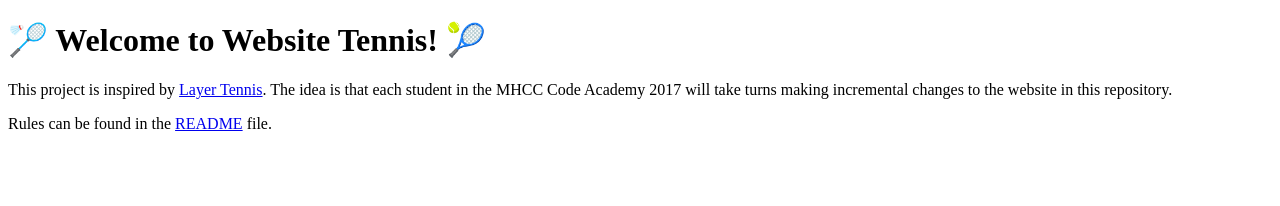
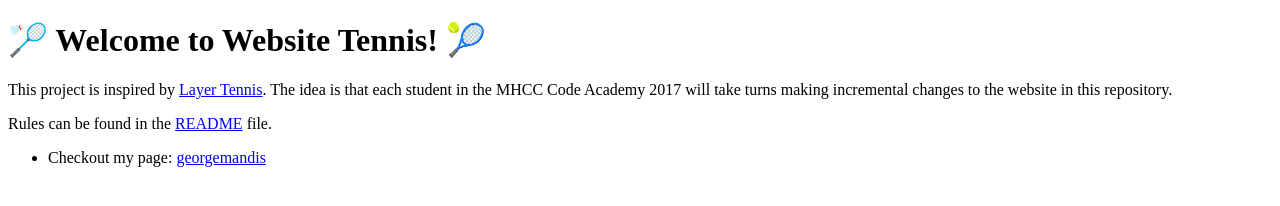
Before and after one commit to sshidler/website-tennis-2017, a plain HTML site: page index.html in a window 1280 px wide. Drawn offline with Linux system fonts and the light colour scheme.

Commit message:
Added a link to my page (georgemandis)

```diff
--- a/index.html
+++ b/index.html
@@ -18,6 +18,10 @@
     Rules can be found in the <a href="/README.md">README</a> file.
   </p>
 
+  <ul>
+    <li>Checkout my page: <a href="georgemandis.html">georgemandis</a></li>
+  </ul>
+
 
 
 </body>
```
